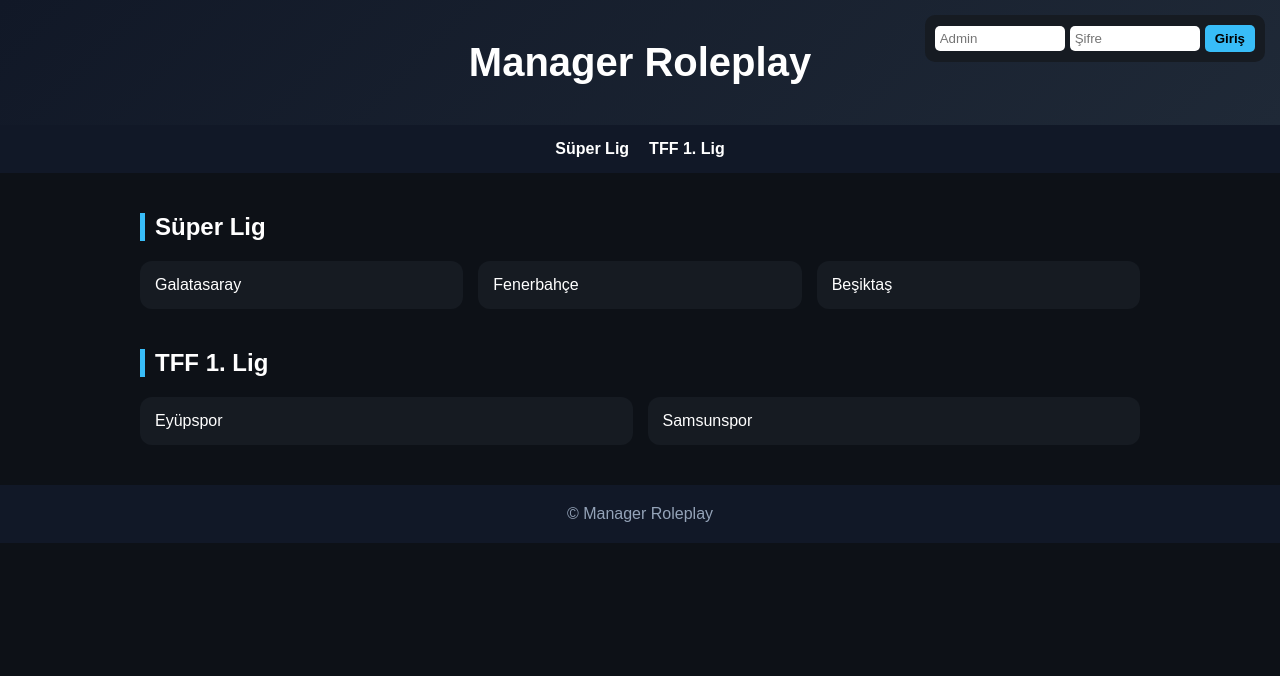
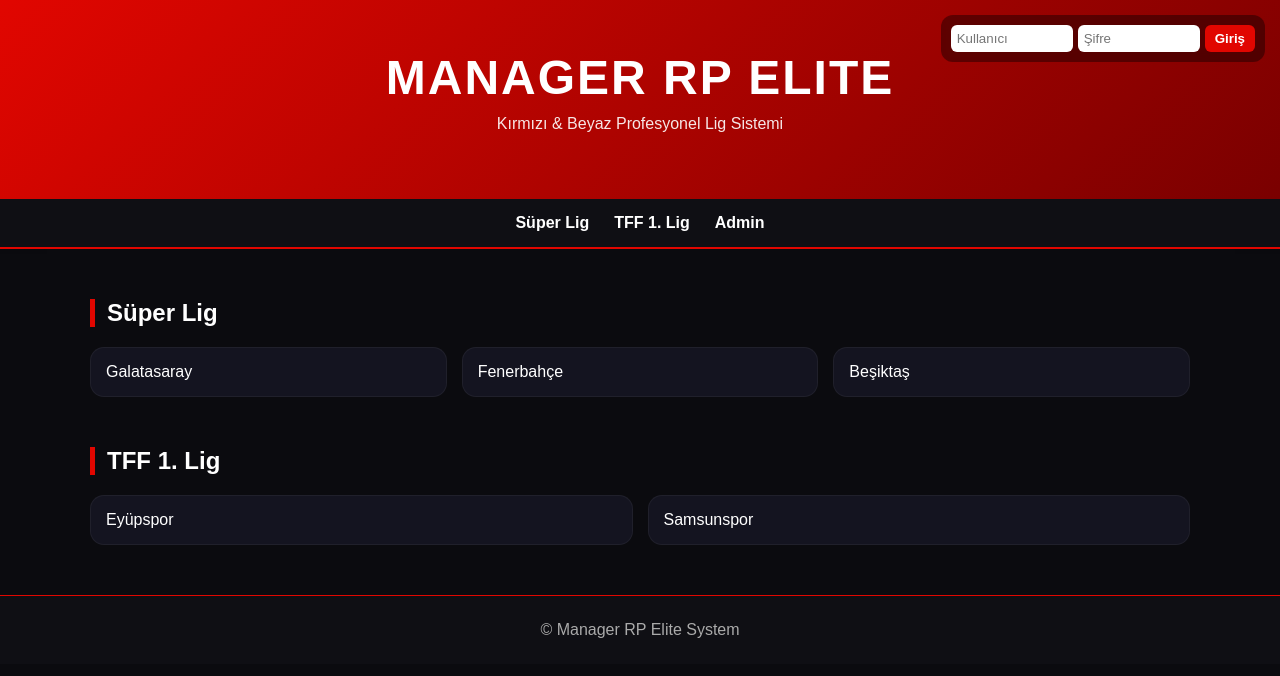
Before and after one commit to mustafacankk10/manager-roleplay, a plain HTML site: page index.html in a window 1280 px wide. Drawn offline with Linux system fonts and the light colour scheme.

Commit message:
Update index.html

```diff
--- a/index.html
+++ b/index.html
@@ -2,24 +2,38 @@
 <head>
   <meta charset="UTF-8" />
   <meta name="viewport" content="width=device-width, initial-scale=1.0"/>
-  <title>Manager Roleplay Lig Sistemi</title>  <style>
+  <title>Manager RP | Elite Lig Sistemi</title>  <style>
+    :root{
+      --red:#e10600;
+      --dark:#0b0b0f;
+      --card:#141420;
+      --white:#ffffff;
+    }
+
     body{
       margin:0;
-      font-family:Arial;
-      background:#0d1117;
-      color:white;
+      font-family:Arial, Helvetica, sans-serif;
+      background:var(--dark);
+      color:var(--white);
     }
 
     header{
+      position:relative;
       text-align:center;
-      padding:40px;
-      background:linear-gradient(135deg,#111827,#1f2937);
-      position:relative;
+      padding:50px 20px;
+      background:linear-gradient(135deg,var(--red),#7a0000);
+      box-shadow:0 10px 30px rgba(0,0,0,0.5);
     }
 
     header h1{
       margin:0;
-      font-size:40px;
+      font-size:48px;
+      letter-spacing:2px;
+    }
+
+    header p{
+      margin-top:10px;
+      opacity:0.9;
     }
 
     /* ADMIN TOP RIGHT */
@@ -27,26 +41,28 @@
       position:absolute;
       top:15px;
       right:15px;
-      background:#161b22;
+      background:rgba(0,0,0,0.4);
       padding:10px;
-      border-radius:10px;
+      border-radius:12px;
       display:flex;
       gap:5px;
       align-items:center;
+      backdrop-filter:blur(8px);
     }
 
     .admin-login input{
-      padding:5px;
+      padding:6px;
       border:none;
-      border-radius:5px;
-      width:120px;
+      border-radius:6px;
+      width:110px;
     }
 
     .admin-login button{
       padding:6px 10px;
       border:none;
-      border-radius:5px;
-      background:#38bdf8;
+      border-radius:6px;
+      background:var(--red);
+      color:white;
       cursor:pointer;
       font-weight:bold;
     }
@@ -54,58 +70,66 @@
     nav{
       display:flex;
       justify-content:center;
-      gap:20px;
-      background:#111827;
+      gap:25px;
+      background:#0f0f14;
       padding:15px;
-      flex-wrap:wrap;
+      position:sticky;
+      top:0;
+      z-index:10;
+      border-bottom:2px solid var(--red);
     }
 
     nav a{
       color:white;
       text-decoration:none;
       font-weight:bold;
+      transition:0.3s;
     }
 
     nav a:hover{
-      color:#38bdf8;
+      color:var(--red);
     }
 
     .section{
-      max-width:1000px;
-      margin:40px auto;
+      max-width:1100px;
+      margin:50px auto;
       padding:0 20px;
     }
 
     h2{
-      border-left:5px solid #38bdf8;
-      padding-left:10px;
+      border-left:5px solid var(--red);
+      padding-left:12px;
+      margin-bottom:20px;
     }
 
     .cards{
       display:grid;
-      grid-template-columns:repeat(auto-fit,minmax(220px,1fr));
+      grid-template-columns:repeat(auto-fit,minmax(200px,1fr));
       gap:15px;
     }
 
     .card{
-      background:#161b22;
+      background:var(--card);
       padding:15px;
-      border-radius:12px;
+      border-radius:14px;
       transition:0.3s;
+      border:1px solid rgba(255,255,255,0.05);
     }
 
     .card:hover{
-      transform:scale(1.03);
+      transform:translateY(-5px);
+      border:1px solid var(--red);
     }
 
     /* ADMIN PANEL */
     #adminPanel{
       display:none;
-      max-width:1000px;
-      margin:30px auto;
+      max-width:1100px;
+      margin:40px auto;
       padding:20px;
-      background:#0f172a;
-      border-radius:12px;
+      background:#101018;
+      border-radius:16px;
+      border:1px solid var(--red);
     }
 
     .add-team{
@@ -116,56 +140,63 @@
 
     .add-team input{
       flex:1;
-      padding:10px;
+      padding:12px;
       border:none;
-      border-radius:8px;
+      border-radius:10px;
+      outline:none;
     }
 
     .add-team button{
-      padding:10px 15px;
+      padding:12px 18px;
       border:none;
-      border-radius:8px;
-      background:#22c55e;
+      border-radius:10px;
+      background:var(--red);
+      color:white;
+      font-weight:bold;
       cursor:pointer;
-      font-weight:bold;
     }
 
     footer{
       text-align:center;
-      padding:20px;
-      background:#111827;
-      margin-top:40px;
-      color:#94a3b8;
+      padding:25px;
+      background:#0f0f14;
+      margin-top:50px;
+      border-top:1px solid var(--red);
+      color:#aaa;
     }
   </style></head><body><header>
-  <h1>Manager Roleplay</h1>  <div class="admin-login">
-    <input id="user" placeholder="Admin" />
+  <h1>MANAGER RP ELITE</h1>
+  <p>Kırmızı & Beyaz Profesyonel Lig Sistemi</p>  <div class="admin-login">
+    <input id="user" placeholder="Kullanıcı" />
     <input id="pass" type="password" placeholder="Şifre" />
     <button onclick="login()">Giriş</button>
-  </div></header><nav>
+  </div>
+</header><nav>
   <a href="#superlig">Süper Lig</a>
   <a href="#tff1">TFF 1. Lig</a>
+  <a href="#admin">Admin</a>
 </nav><section class="section" id="superlig">
   <h2>Süper Lig</h2>
-  <div class="cards" id="superLigList">
-    <div class="card">Galatasaray</div>
-    <div class="card">Fenerbahçe</div>
-    <div class="card">Beşiktaş</div>
-  </div>
+  <div class="cards" id="superLigList"></div>
 </section><section class="section" id="tff1">
   <h2>TFF 1. Lig</h2>
-  <div class="cards">
-    <div class="card">Eyüpspor</div>
-    <div class="card">Samsunspor</div>
-  </div>
+  <div class="cards" id="tffList"></div>
 </section><section id="adminPanel">
   <h2>Admin Panel</h2>  <div class="add-team">
-    <input id="teamName" placeholder="Takım adı yaz" />
+    <input id="teamName" placeholder="Takım adı" />
     <button onclick="addTeam()">Takım Ekle</button>
   </div>  <div class="cards" id="adminList"></div>
 </section><footer>
-  © Manager Roleplay
+  © Manager RP Elite System
 </footer><script>
+let superLig = JSON.parse(localStorage.getItem("superLig")) || ["Galatasaray","Fenerbahçe","Beşiktaş"];
+let tff1 = JSON.parse(localStorage.getItem("tff1")) || ["Eyüpspor","Samsunspor"];
+
+function render(){
+  document.getElementById("superLigList").innerHTML = superLig.map(t=>`<div class='card'>${t}</div>`).join("");
+  document.getElementById("tffList").innerHTML = tff1.map(t=>`<div class='card'>${t}</div>`).join("");
+}
+
 function login(){
   let u=document.getElementById('user').value;
   let p=document.getElementById('pass').value;
@@ -180,14 +211,15 @@ function login(){
 
 function addTeam(){
   let name=document.getElementById('teamName').value;
-  if(name==='') return;
+  if(!name) return;
 
-  let div=document.createElement('div');
-  div.className='card';
-  div.innerText=name;
+  superLig.push(name);
+  localStorage.setItem("superLig",JSON.stringify(superLig));
 
-  document.getElementById('adminList').appendChild(div);
+  render();
   document.getElementById('teamName').value='';
 }
+
+render();
 </script></body>
 </html>
```
